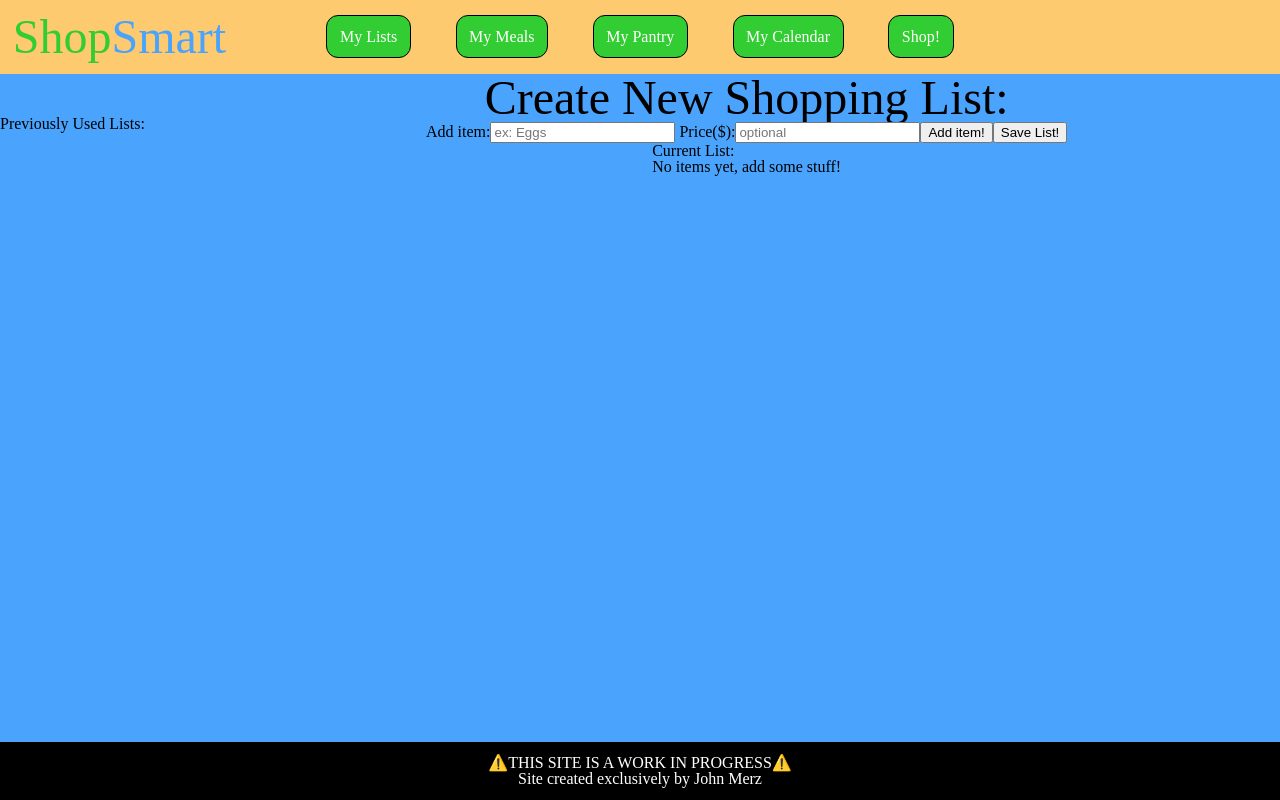
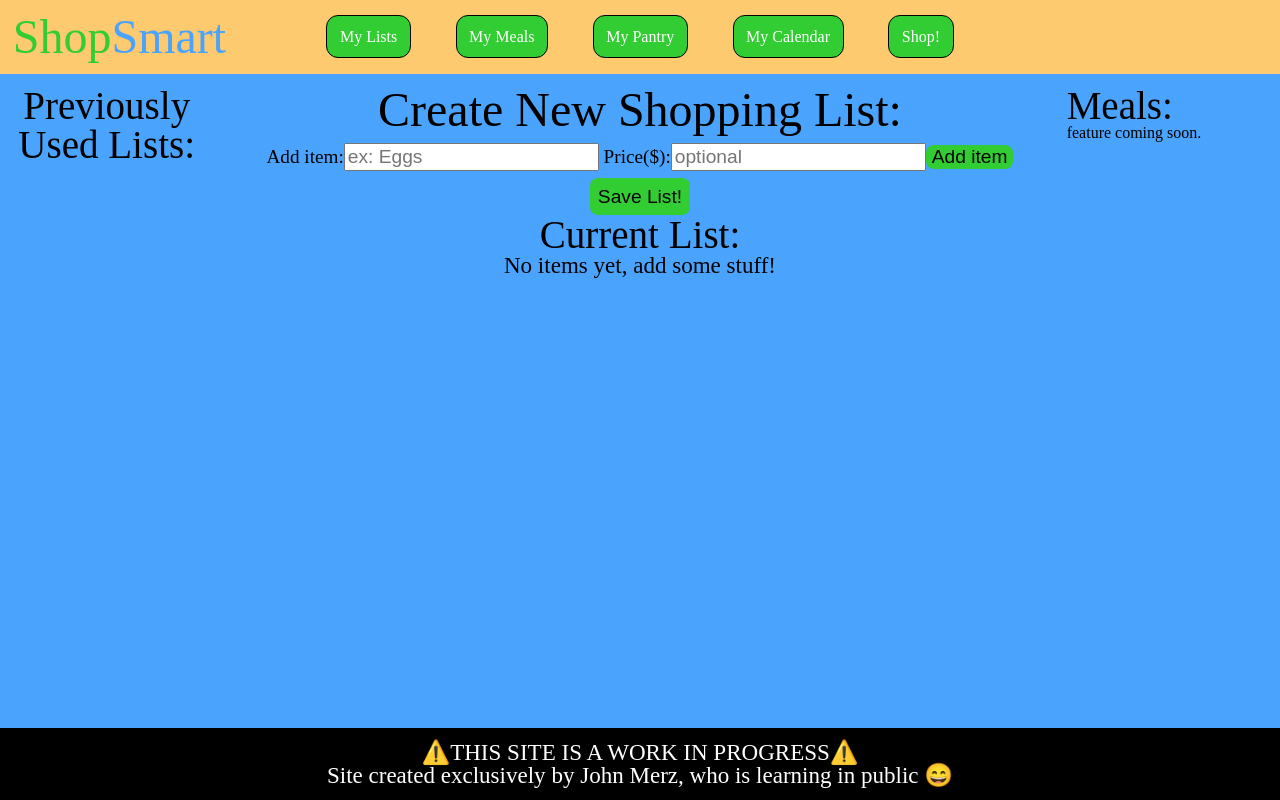
Before and after one commit to jmerz826/shop-smart, a React (Create React App) app in the folder shop-smart/: page / in a window 1280 px wide. Built offline with nearby package versions, Linux system fonts and the light colour scheme.

Commit message:
home display and styling

```diff
--- a/shop-smart/src/App.js
+++ b/shop-smart/src/App.js
@@ -7,6 +7,7 @@ import Calendar from "./components/calendar";
 import Shop from "./components/shop";
 import OldLists from "./components/lists/oldLists";
 import Footer from "./components/footer";
+import MealsHomeDisplay from "./components/meals/mealsHomeDisplay";
 
 function App() {
   return (
@@ -16,7 +17,8 @@ function App() {
         <Route exact path='/'>
             <div className="lists">
               <OldLists />
-              <NewList />
+            <NewList />
+            <MealsHomeDisplay />
             </div>
         </Route>
         <Route path='/meals'>
--- a/shop-smart/src/components/footer.js
+++ b/shop-smart/src/components/footer.js
@@ -16,8 +16,8 @@ const StyledFooter = styled.footer`
 const Footer = (props) => {
     return (
         <StyledFooter>
-            <h3>⚠️THIS SITE IS A WORK IN PROGRESS⚠️</h3>
-            <h4>Site created exclusively by John Merz</h4>
+            <h5>⚠️THIS SITE IS A WORK IN PROGRESS⚠️</h5>
+            <h5>Site created exclusively by John Merz, who is learning in public 😄</h5>
         </StyledFooter>
     );
 };
--- a/shop-smart/src/components/lists/currentList.js
+++ b/shop-smart/src/components/lists/currentList.js
@@ -1,18 +1,23 @@
 import React from "react";
 import ListItem from "./listItem";
+import styled from "styled-components";
+
+const StyledCurrentList = styled.div`
+    text-align:center;
+`
 
 const CurrentList = (props) => {
     return (
-        <div>
+        <StyledCurrentList>
             <h3>Current List:</h3>
-            {props.list && <h3>Total: ${ props.total}</h3>}
-            {!props.list && <h4>No items yet, add some stuff!</h4> }
+            {props.list && <h4>Total: ${ props.total}</h4>}
+            {!props.list && <h5>No items yet, add some stuff!</h5> }
             {props.list && props.list.map(item => {
                 return(
                     <ListItem item={item} key={ item.item}/>
                 )
             })}
-        </div>
+        </StyledCurrentList>
     );
 };
 
--- a/shop-smart/src/components/lists/newList.js
+++ b/shop-smart/src/components/lists/newList.js
@@ -9,6 +9,30 @@ const StyledNewList = styled.div`
     flex-direction:column;
     align-items:center;
     width:100%;
+
+    form{
+        margin-top:1%;
+    }
+
+    form label,input, button{
+        font-size:1.2rem;
+    }
+    button{
+        background-color:limegreen;
+        border: none;
+        border-radius: 8px;
+        display:inline-block;
+    }
+    button:hover{
+        background-color:lime;
+    }
+    #save-btn{
+        display:block;
+        margin:auto;
+        padding:1%;
+        margin-top:1%;
+    }
+
 `
 
 const initialFormValues = {
@@ -72,8 +96,8 @@ const NewList = (props) => {
                         placeholder="optional"
                     />
                 </label>
-                <button onClick={handleAdd}>Add item!</button>
-                <button onClick={handleSave}>Save List!</button>
+                <button onClick={handleAdd}>Add item</button>
+                <button onClick={handleSave} id='save-btn'>Save List!</button>
             </form>
             <CurrentList list={list} total={ total}/>
         </StyledNewList>
--- a/shop-smart/src/components/lists/oldList.js
+++ b/shop-smart/src/components/lists/oldList.js
@@ -4,6 +4,15 @@ import styled from 'styled-components';
 const StyledOldList = styled.div`
     border: 2px solid black;
     margin:1%;
+    h4, h5{
+        text-align: center;
+    }
+    ul{
+        list-style-type:circle;
+        list-style-position:inside;
+        margin-left:2%;
+        font-size:1.2rem;
+    }
 `
 
 const OldList = (props) => {
@@ -12,11 +21,11 @@ const OldList = (props) => {
     return (
         <StyledOldList>
             <h4>List {list[0].id}</h4>
-            <h4>Total: ${ list[0].total}</h4>
+            <h5>Total: ${ list[0].total}</h5>
             <ul>
                 <li>{list[0][0].item}</li>
-                <li>{list[0][1]?.item}</li>
-                <li>{list[0][2]?.item}</li>
+                {list[0][1] && <li>{list[0][1]?.item}</li>}
+                {list[0][2] && <li>{list[0][1]?.item}</li>}
                 {list[0][3] ? <li>...</li> : ''}
             </ul>
         </StyledOldList>
--- a/shop-smart/src/components/lists/oldLists.js
+++ b/shop-smart/src/components/lists/oldLists.js
@@ -4,13 +4,13 @@ import OldList from "./oldList";
 import styled from "styled-components";
 
 const StyledOldLists = styled.div`
-    width: 20%;
-    h2{
+    width: 25%;
+    h3{
         text-align:center;
     }
     display:flex;
     flex-direction:column-reverse;
-    justify-content:space-evenly;
+    height:100%;
 `
 
 const OldLists = (props) => {
--- a/shop-smart/src/components/meals/meals.js
+++ b/shop-smart/src/components/meals/meals.js
@@ -3,7 +3,7 @@ import React from "react";
 const Meals = props => {
     return (
         <div>
-            <h1>MEALS!!!!!!</h1>
+            <h3>Meals:</h3>
         </div>
     );
 };
--- /dev/null
+++ b/shop-smart/src/components/meals/mealsHomeDisplay.js
@@ -0,0 +1,20 @@
+import React from "react";
+import Meals from "./meals";
+import styled from "styled-components";
+
+const StyledMealsHome = styled.div`
+    width:25%;
+    height:100%;
+
+`
+
+const MealsHomeDisplay = (props) => {
+    return (
+        <StyledMealsHome>
+            <Meals />
+            <p>feature coming soon.</p>
+        </StyledMealsHome>
+    );
+};
+
+export default MealsHomeDisplay;
--- a/shop-smart/src/index.css
+++ b/shop-smart/src/index.css
@@ -55,8 +55,18 @@ body{
 
 .lists{
 	display: flex;
+	margin-top:1%;
 }
 
 h2{
 	font-size: 3rem;
 }
+h3{
+	font-size: 2.44rem;
+}
+h4{
+	font-size:1.96rem;
+}
+h5{
+	font-size:1.44rem;
+}
```
